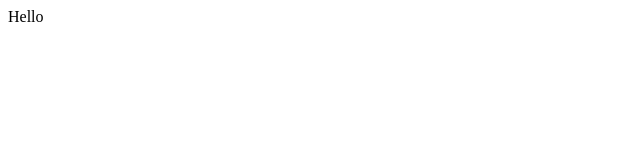
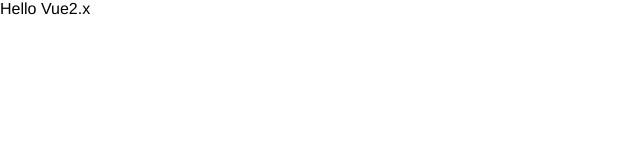
Before and after one commit to Youzege/ml-project, a Vue app: page /#/ in a window 1280 px wide. Shown: the top 160 px of the page, without its empty margins (0-640 px from the left). Built offline with nearby package versions, Linux system fonts and the light colour scheme.

Commit message:
feat: router更新，新增布局layout

```diff
--- /dev/null
+++ b/src/layout/index.vue
@@ -0,0 +1,12 @@
+<template>
+	<div>Hello Vue2.x</div>
+</template>
+
+<script>
+	export default {
+		name: ''
+	}
+</script>
+
+<style lang='scss' scoped>
+</style>
--- a/src/main.js
+++ b/src/main.js
@@ -2,11 +2,12 @@ import Vue from 'vue'
 import App from './App.vue'
 import router from './router'
 import store from './store'
+import '@/style/index.scss'
 
 Vue.config.productionTip = false
 
 new Vue({
   router,
   store,
-  render: h => h(App)
+  render: (h) => h(App)
 }).$mount('#app')
--- a/src/router/index.js
+++ b/src/router/index.js
@@ -1,19 +1,11 @@
 import Vue from 'vue'
 import VueRouter from 'vue-router'
-import Home from '../views/Home.vue'
+import publicRoutes from './publicRoutes'
 
 Vue.use(VueRouter)
 
-const routes = [
-  {
-    path: '/',
-    name: 'Home',
-    component: Home
-  }
-]
-
 const router = new VueRouter({
-  routes
+  routes: [...publicRoutes]
 })
 
 export default router
--- /dev/null
+++ b/src/router/publicRoutes.js
@@ -0,0 +1,8 @@
+const publicRoutes = [
+  {
+    path: '/',
+    component: () => import('@/layout/index')
+  }
+]
+
+export default publicRoutes
--- a/src/views/Home.vue
+++ /dev/null
@@ -1,9 +0,0 @@
-<template>
-	<div class="home">Hello</div>
-</template>
-
-<script>
-	export default {
-		name: 'Home'
-	}
-</script>
```
